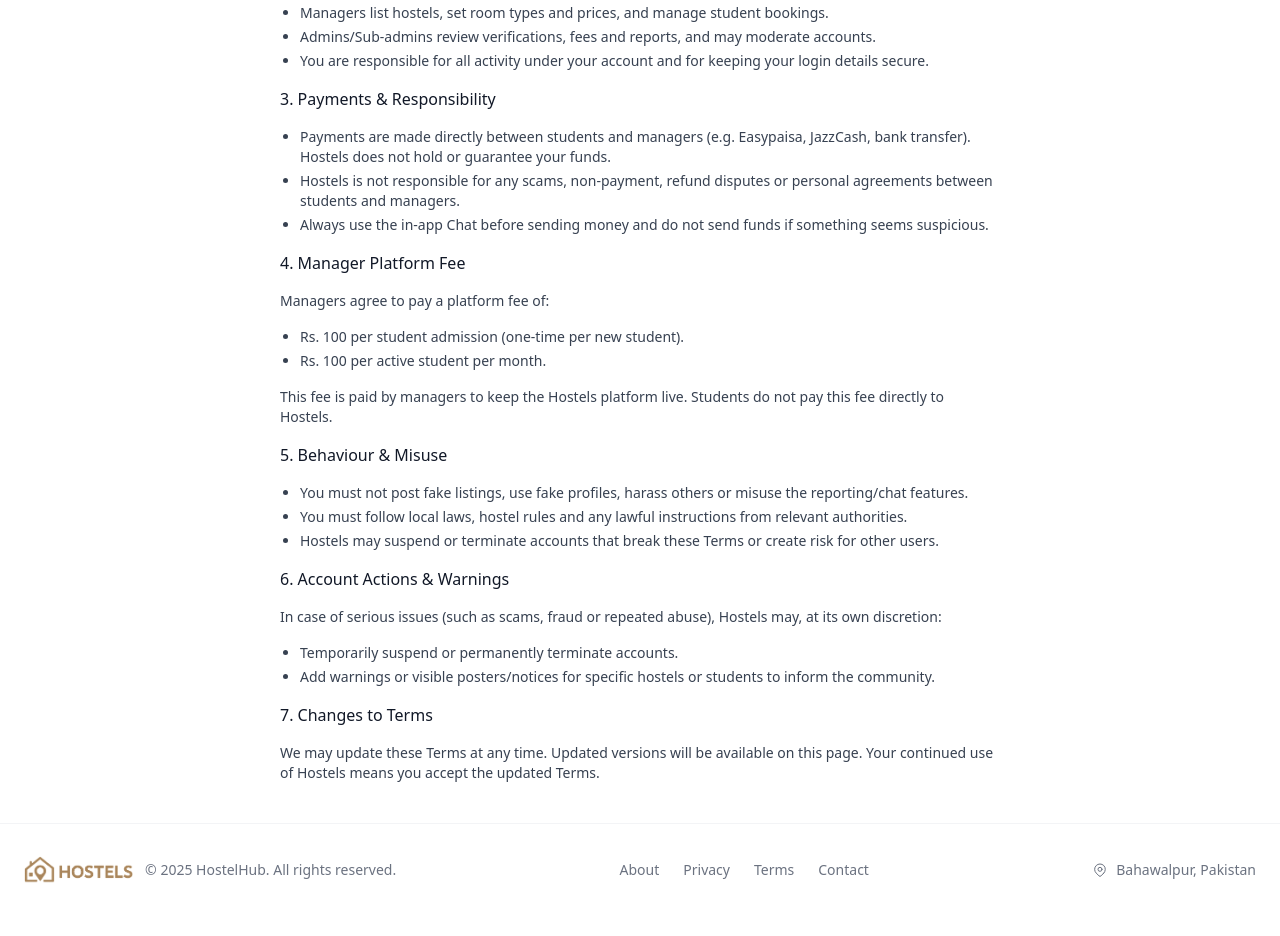
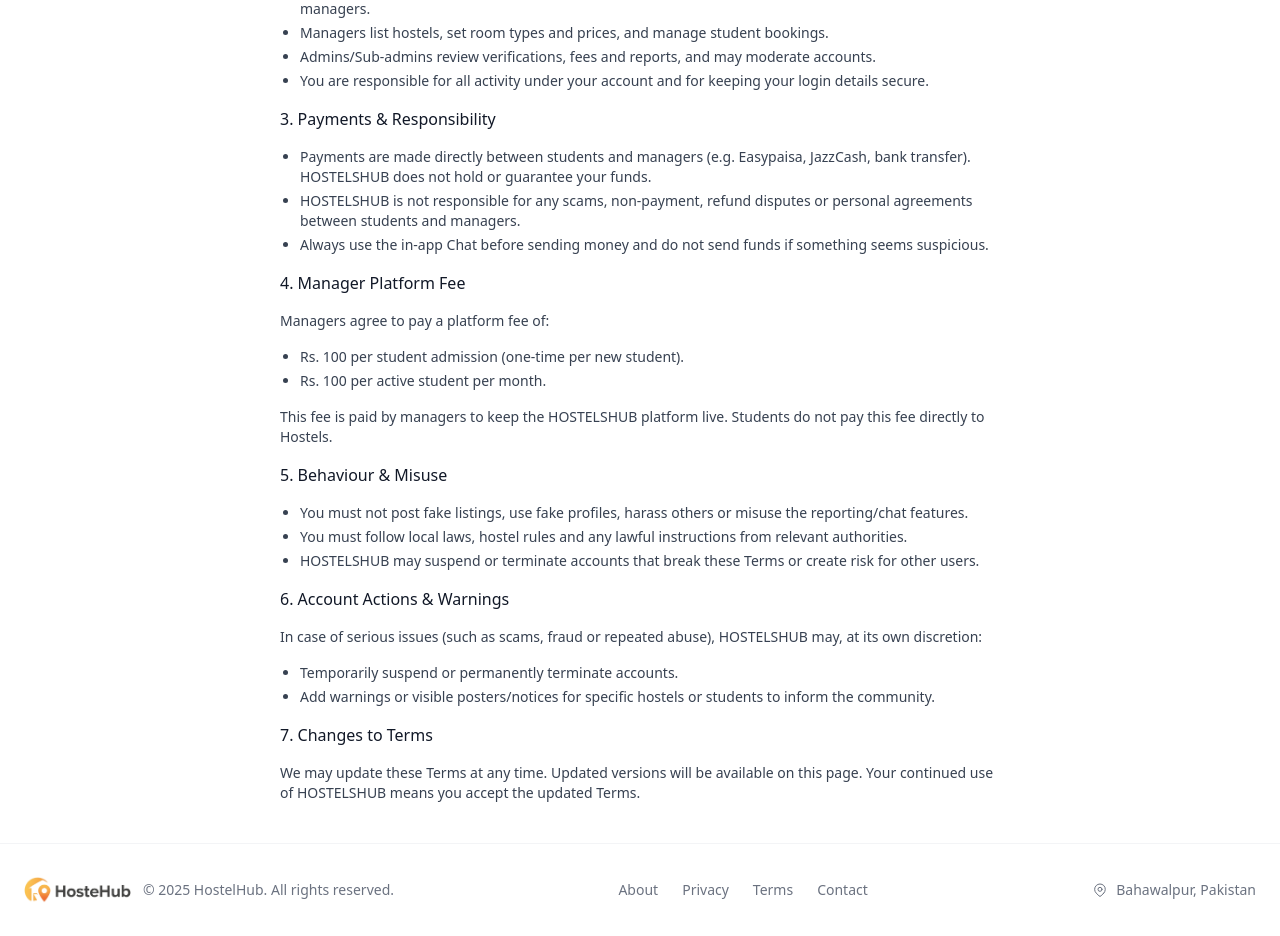
Before and after one commit to MrHussnainAhmad/ui-hostels, a React (Vite) app: page /terms in a window 1280 px wide. Shown: the part 402-1338 px from the top of the page. Built offline with nearby package versions, Linux system fonts and the light colour scheme.

Commit message:
updated ui

```diff
--- a/src/pages/About.tsx
+++ b/src/pages/About.tsx
@@ -7,7 +7,7 @@
       <div className="max-w-3xl mx-auto px-6 py-10 space-y-6">
         <header>
           <h1 className="text-2xl sm:text-3xl font-light text-gray-900 mb-2">
-            About Hostels
+            About HOSTELSHUB
           </h1>
           <p className="text-sm text-gray-500 font-light">
             Helping students in Bahawalpur find verified hostel accommodation.
@@ -16,7 +16,7 @@
 
         <section className="space-y-4 text-sm text-gray-700 font-light">
           <p>
-            <span className="font-normal">Hostels</span> is a platform built to
+            <span className="font-normal">HOSTELSHUB</span> is a platform built to
             connect students with hostel managers in Bahawalpur, Pakistan. We
             help students discover available hostels, compare room types and
             prices, and communicate directly with managers through a simple and
--- a/src/pages/Privacy.tsx
+++ b/src/pages/Privacy.tsx
@@ -22,7 +22,7 @@
 
         <section className="space-y-4 text-sm text-gray-700 font-light">
           <p>
-            This Privacy & Safety Policy explains how <span className="font-normal">Hostels</span>{' '}
+            This Privacy & Safety Policy explains how <span className="font-normal">HOSTELSHUB</span>{' '}
             works, what we are responsible for, and what you agree to when you use our platform
             as a student or manager.
           </p>
@@ -31,7 +31,7 @@
             1. We are a platform, not hostel owners
           </h2>
           <p>
-            Hostels is <span className="font-normal">not a hostel owner or property dealer</span>.
+            HOSTELSHUB is <span className="font-normal">not a hostel owner or property dealer</span>.
             We only provide an online platform where hostel managers post their hostels and
             students can browse, reserve and book those hostels.
           </p>
@@ -42,7 +42,7 @@
           <ul className="list-disc pl-5 space-y-1">
             <li>
               All payments and agreements are strictly between{' '}
-              <span className="font-normal">student and manager</span>. Hostels does not hold
+              <span className="font-normal">student and manager</span>. HOSTELSHUB does not hold
               your money and is <span className="font-normal">not responsible</span> for any loss,
               scam or dispute.
             </li>
@@ -62,7 +62,7 @@
             3. Manager platform fee
           </h2>
           <p>
-            To keep Hostels running and improve the service,{' '}
+            To keep HOSTELSHUB running and improve the service,{' '}
             <span className="font-normal">managers</span> agree to pay:
           </p>
           <ul className="list-disc pl-5 space-y-1">
@@ -71,7 +71,7 @@
           </ul>
           <p>
             Students <span className="font-normal">do not</span> pay this platform fee directly
-            to Hostels. It is collected from managers only.
+            to HOSTELSHUB. It is collected from managers only.
           </p>
 
           <h2 className="text-base font-medium text-gray-900 mt-4">
@@ -152,7 +152,7 @@
           <p>
             We may update this Privacy & Safety Policy from time to time. Updates will be
             published at <span className="font-mono text-xs">/policy</span>. Continuing to use
-            Hostels means you accept the latest version.
+            HOSTELSHUB means you accept the latest version.
           </p>
 
           <p className="text-[11px] text-gray-400 font-light mt-4">
--- a/src/pages/Terms.tsx
+++ b/src/pages/Terms.tsx
@@ -22,7 +22,7 @@
         <section className="space-y-4 text-sm text-gray-700 font-light">
           <p>
             These Terms of Use (&quot;Terms&quot;) govern your use of the
-            Hostels platform (&quot;Hostels&quot;, &quot;we&quot;, &quot;our&quot;,
+            HOSTELSHUB platform (&quot;HOSTELSHUB&quot;, &quot;we&quot;, &quot;our&quot;,
             &quot;us&quot;). By creating an account or using the website, you
             agree to these Terms.
           </p>
@@ -31,7 +31,7 @@
             1. Platform Only
           </h2>
           <p>
-            Hostels is <span className="font-normal">not a hostel owner</span>.
+            HOSTELSHUB is <span className="font-normal">not a hostel owner</span>.
             We only provide a platform where managers post hostels and students
             can browse, reserve and book. Any stay, payment or agreement is
             strictly between manager and student.
@@ -42,7 +42,7 @@
           </h2>
           <ul className="list-disc pl-5 space-y-1">
             <li>
-              <span className="font-medium">Students</span> use Hostels to find
+              <span className="font-medium">Students</span> use HOSTELSHUB to find
               accommodation, send reservations, create bookings and chat with
               managers.
             </li>
@@ -66,11 +66,11 @@
           <ul className="list-disc pl-5 space-y-1">
             <li>
               Payments are made directly between students and managers (e.g.
-              Easypaisa, JazzCash, bank transfer). Hostels does not hold or
+              Easypaisa, JazzCash, bank transfer). HOSTELSHUB does not hold or
               guarantee your funds.
             </li>
             <li>
-              Hostels is <span className="font-normal">not responsible</span>{' '}
+              HOSTELSHUB is <span className="font-normal">not responsible</span>{' '}
               for any scams, non‑payment, refund disputes or personal agreements
               between students and managers.
             </li>
@@ -92,7 +92,7 @@
             <li>Rs. 100 per active student per month.</li>
           </ul>
           <p>
-            This fee is paid by managers to keep the Hostels platform live.
+            This fee is paid by managers to keep the HOSTELSHUB platform live.
             Students do not pay this fee directly to Hostels.
           </p>
 
@@ -109,7 +109,7 @@
               instructions from relevant authorities.
             </li>
             <li>
-              Hostels may suspend or terminate accounts that break these Terms
+              HOSTELSHUB may suspend or terminate accounts that break these Terms
               or create risk for other users.
             </li>
           </ul>
@@ -119,7 +119,7 @@
           </h2>
           <p>
             In case of serious issues (such as scams, fraud or repeated abuse),
-            Hostels may, at its own discretion:
+            HOSTELSHUB may, at its own discretion:
           </p>
           <ul className="list-disc pl-5 space-y-1">
             <li>Temporarily suspend or permanently terminate accounts.</li>
@@ -134,7 +134,7 @@
           </h2>
           <p>
             We may update these Terms at any time. Updated versions will be
-            available on this page. Your continued use of Hostels means you
+            available on this page. Your continued use of HOSTELSHUB means you
             accept the updated Terms.
           </p>
         </section>
```
Also changed, not shown: public/logo.png.
